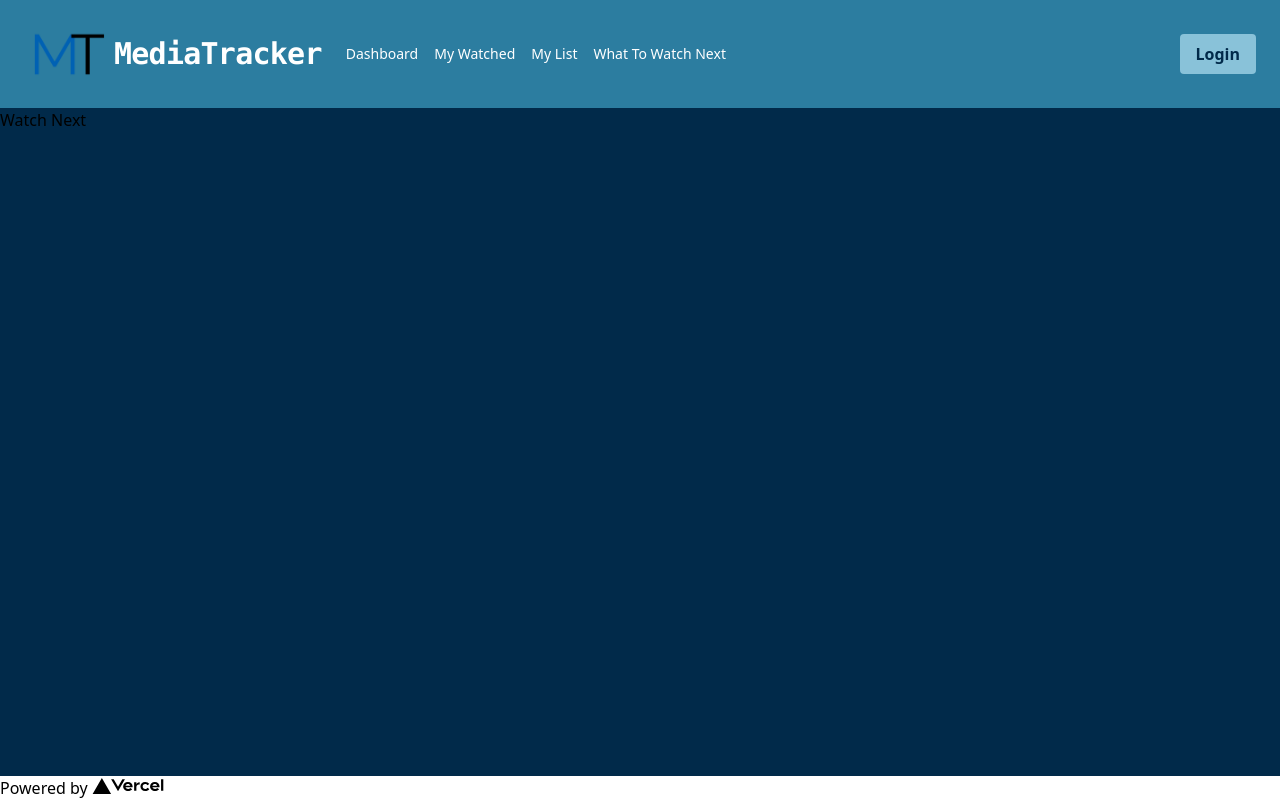
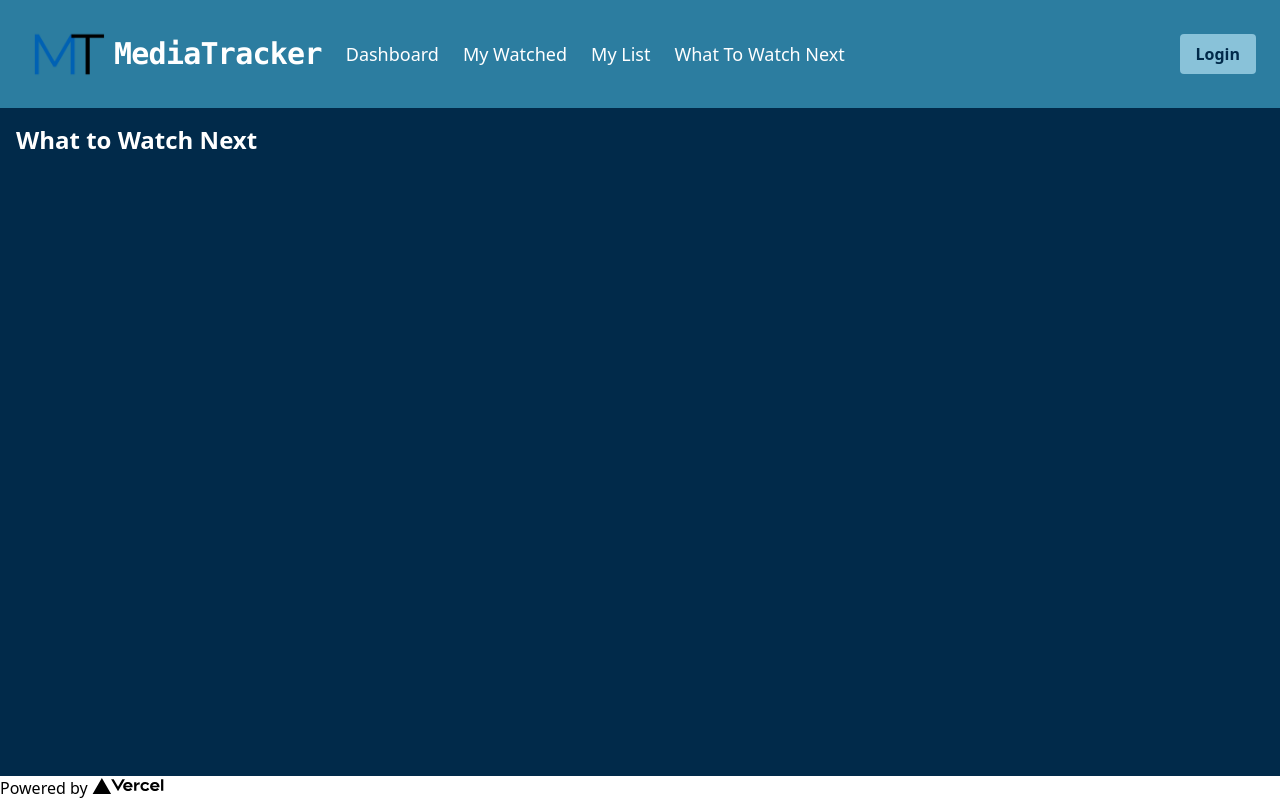
Before and after one commit to andyrost/mediatracker-ui, a Next.js app: page /watchNext in a window 1280 px wide. Built offline with nearby package versions, Linux system fonts and the light colour scheme; no server answers.

Commit message:
improved header spacing and placeholders

```diff
--- a/components/header.tsx
+++ b/components/header.tsx
@@ -13,9 +13,9 @@ export default function header() {
   var profilepic = <div></div>;
 
   const navlink =
-    "transition duration-200 block mt-4 lg:inline-block lg:mt-0 text-white hover:text-primary-light mr-4";
+    "transition duration-200 block mt-4 lg:inline-block lg:mt-0 text-white hover:text-primary-light mr-6 text-lg";
   const navlinkactive =
-    "block mt-4 lg:inline-block lg:mt-0 text-white font-bold mr-4";
+    "block mt-4 lg:inline-block lg:mt-0 text-white font-bold mr-6 text-lg";
 
   if (session) {
     logbutton = (
--- a/pages/haveWatched.tsx
+++ b/pages/haveWatched.tsx
@@ -3,9 +3,7 @@ import React from "react";
 export default function HaveWatched() {
   return (
     <div>
-      <h1 className="text-white text-2xl font-semibold m-2">
-        You have watched
-      </h1>
+      <h1 className="text-white text-2xl font-bold m-4">You have watched</h1>
     </div>
   );
 }
--- a/pages/myList.tsx
+++ b/pages/myList.tsx
@@ -1,5 +1,9 @@
 import React from "react";
 
 export default function MyList() {
-  return <div>My List</div>;
+  return (
+    <div>
+      <h1 className="text-white text-2xl font-bold m-4">My List</h1>
+    </div>
+  );
 }
--- a/pages/watchNext.tsx
+++ b/pages/watchNext.tsx
@@ -1,5 +1,9 @@
 import React from "react";
 
 export default function WatchNext() {
-  return <div>Watch Next</div>;
+  return (
+    <div>
+      <h1 className="text-white text-2xl font-bold m-4">What to Watch Next</h1>
+    </div>
+  );
 }
```
